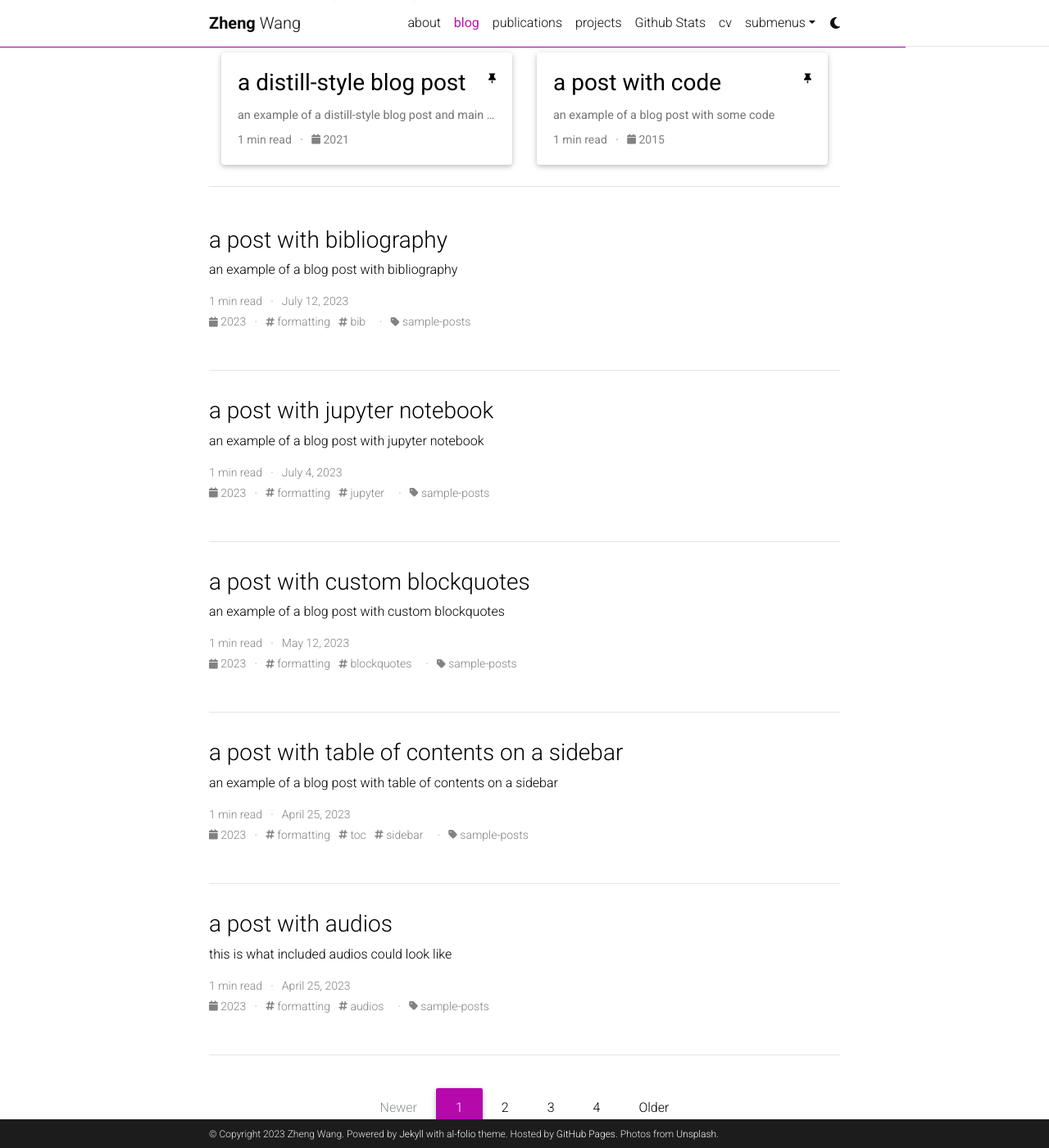
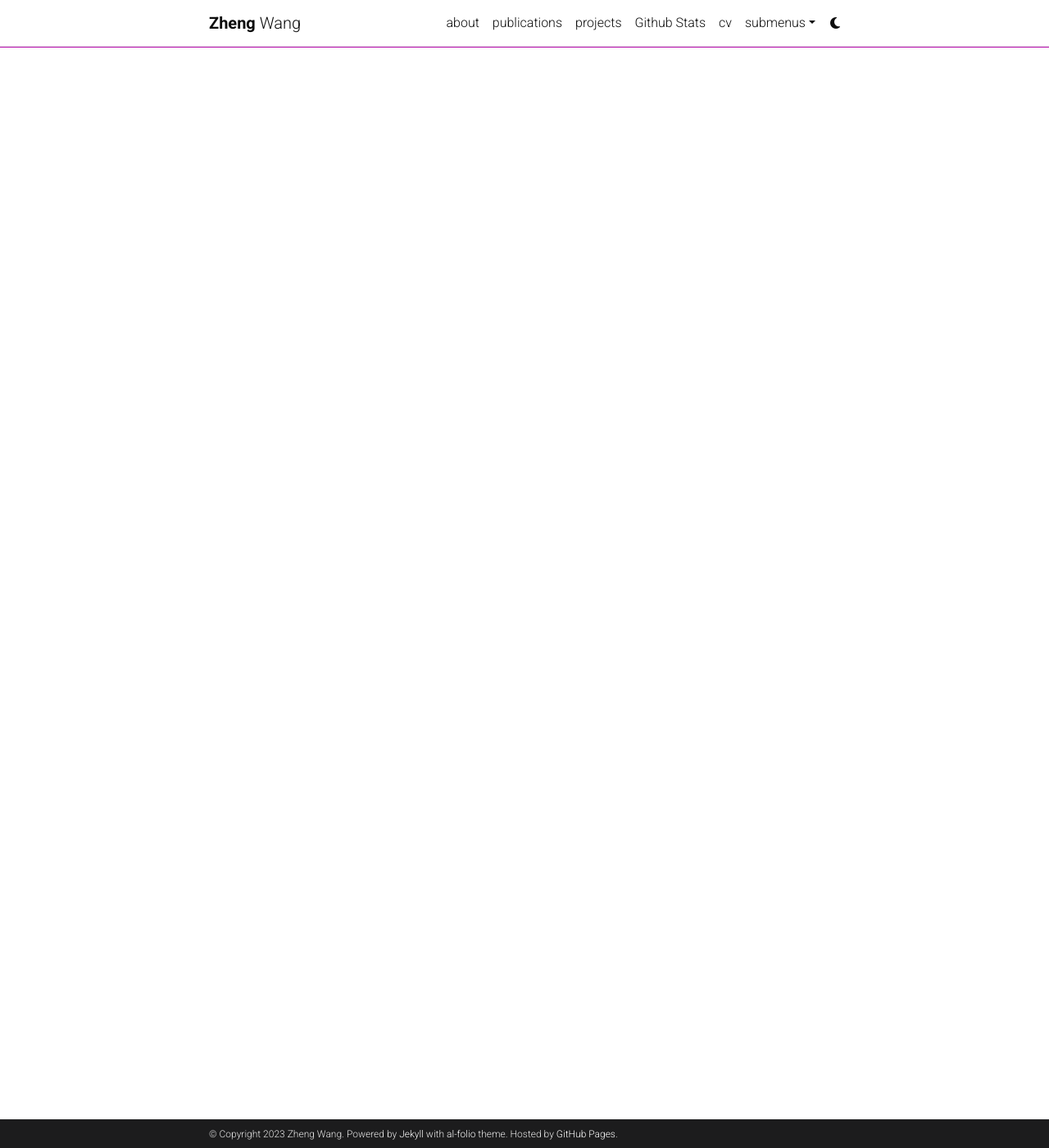
Before and after one commit to intaiyjw/intaiyjw.github.io, a Jekyll site: the page built from blog/index.html, in a window 1280 px wide and 1400 px high, scrolled down 385 px. Shown: the whole window at 82% size. Built offline with Jekyll 4.4.1, drawn with Linux system fonts in a browser that asks for light colours; the list of posts is cut into pages by our own code; comment, search, counter and statistics services are not loaded; a style sheet for code colours, icons or effects is not loaded; some of the changed lines change nothing that is shown; some of the changed text lies outside the part shown.

Commit message:
delete blog

```diff
--- a/_config.yml
+++ b/_config.yml
@@ -12,7 +12,7 @@
 footer_text: >
   Powered by <a href="https://jekyllrb.com/" target="_blank">Jekyll</a> with <a href="https://github.com/alshedivat/al-folio">al-folio</a> theme.
   Hosted by <a href="https://pages.github.com/" target="_blank">GitHub Pages</a>.
-  Photos from <a href="https://unsplash.com" target="_blank">Unsplash</a>.
+#  Photos from <a href="https://unsplash.com" target="_blank">Unsplash</a>.
 keywords: jekyll, jekyll-theme, academic-website, portfolio-website  # add your own keywords or leave empty
 
 lang: en # the language of your site (for example: en, fr, cn, ru, etc.)
@@ -123,45 +123,45 @@
 # Blog
 # -----------------------------------------------------------------------------
 
-blog_name: My blog # blog_name will be displayed in your blog page
-blog_nav_title: blog # your blog must have a title for it to be displayed in the nav bar
-blog_description: Personal blog of Zheng Wang
-permalink: /blog/:year/:title/
+#blog_name: My blog # blog_name will be displayed in your blog page
+#blog_nav_title: blog # your blog must have a title for it to be displayed in the nav bar
+#blog_description: Personal blog of Zheng Wang
+#ermalink: /blog/:year/:title/
 
 # Pagination
-pagination:
-  enabled: true
+#pagination:
+#  enabled: true
 
-related_blog_posts:
-  enabled: true
-  max_related: 5
+#related_blog_posts:
+#  enabled: true
+#  max_related: 5
 
 # Giscus comments (RECOMMENDED)
 # Follow instructions on https://giscus.app/ to setup for your repo to fill out
 # the information below.
-giscus:
-  repo: alshedivat/al-folio      # <your-github-user-name>/<your-github-repo-name>
-  repo_id: MDEwOlJlcG9zaXRvcnk2MDAyNDM2NQ==
-  category: Comments             # name of the category under which discussions will be created
-  category_id: DIC_kwDOA5PmLc4CTBt6
-  mapping: title                 # identify discussions by post title
-  strict: 1                      # use strict identification mode
-  reactions_enabled: 1           # enable (1) or disable (0) emoji reactions
-  input_position: bottom         # whether to display input form below (bottom) or above (top) the comments
-  theme: preferred_color_scheme  # name of the color scheme (preferred works well with al-folio light/dark mode)
-  emit_metadata: 0
-  lang: en
+#giscus:
+#  repo: alshedivat/al-folio      # <your-github-user-name>/<your-github-repo-name>
+#  repo_id: MDEwOlJlcG9zaXRvcnk2MDAyNDM2NQ==
+#  category: Comments             # name of the category under which discussions will be created
+#  category_id: DIC_kwDOA5PmLc4CTBt6
+#  mapping: title                 # identify discussions by post title
+#  strict: 1                      # use strict identification mode
+#  reactions_enabled: 1           # enable (1) or disable (0) emoji reactions
+#  input_position: bottom         # whether to display input form below (bottom) or above (top) the comments
+#  theme: preferred_color_scheme  # name of the color scheme (preferred works well with al-folio light/dark mode)
+#  emit_metadata: 0
+#  lang: en
 
 # Disqus comments (DEPRECATED)
-disqus_shortname: al-folio # put your disqus shortname
+#disqus_shortname: al-folio # put your disqus shortname
 # https://help.disqus.com/en/articles/1717111-what-s-a-shortname
 
 # External sources.
 # If you have blog posts published on medium.com or other external sources,
 # you can display them in your blog by adding a link to the RSS feed.
-external_sources:
-  - name: medium.com
-    rss_url: https://medium.com/@al-folio/feed
+#external_sources:
+#  - name: medium.com
+#    rss_url: https://medium.com/@al-folio/feed
 
 # -----------------------------------------------------------------------------
 # Collections
```
Also changed, not shown: 1 other file.
